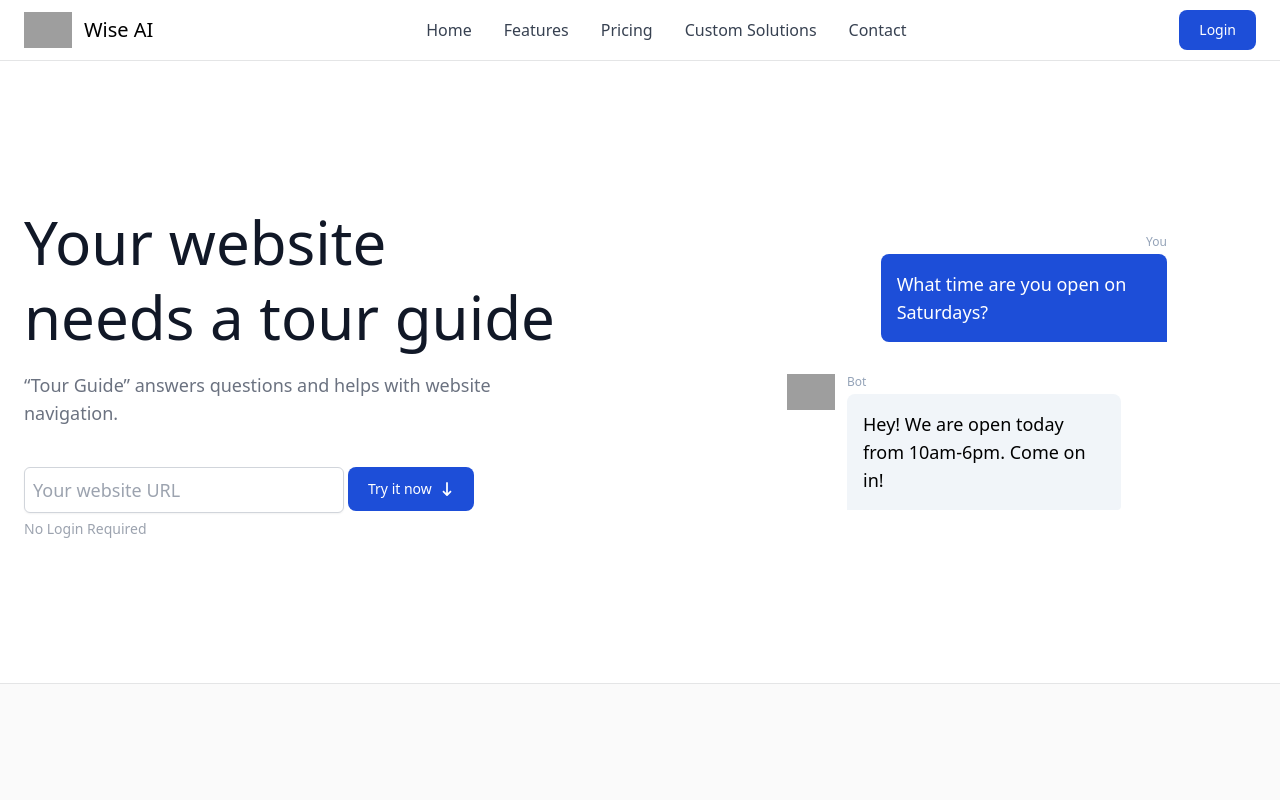
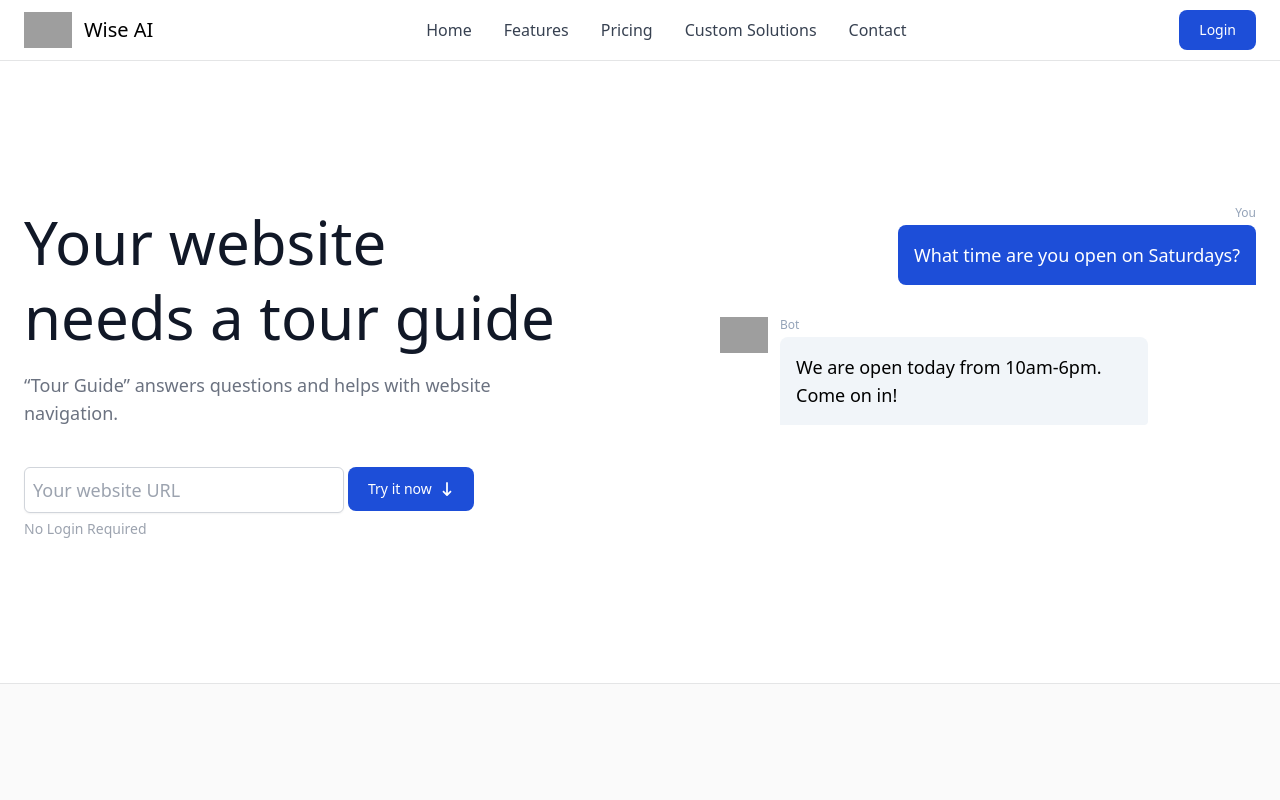
Before and after one commit to Julian-Tipler/jzai-website, a React (Vite) app: page / in a window 1280 px wide. Shown: the top 800 px of the page. Built offline with nearby package versions, Linux system fonts and the light colour scheme; no server answers; the database is empty; grey boxes are pictures that could not be loaded; a web font is replaced by a local one.

Commit message:
message resizing

```diff
--- a/src/components/Message.tsx
+++ b/src/components/Message.tsx
@@ -13,9 +13,9 @@ export const Message = ({
 
   return (
     <div
-      className={classNames(className, "flex flex-row text-xs", {
-        "items-end": isUser,
-        "items-start": !isUser,
+      className={classNames(className, "flex flex-row text-xs ", {
+        "self-end": isUser,
+        "self-start": !isUser,
       })}
       style={style}
     >
@@ -37,7 +37,7 @@ export const Message = ({
         </div>
         <div
           className={classNames(
-            "w-4/5 rounded-lg rounded-tl-lg rounded-tr-lg p-4 text-left text-lg font-normal",
+            "max-w-[23rem] min-w-8 rounded-lg rounded-tl-lg rounded-tr-lg p-4 text-left text-lg font-normal break-words",
             {
               "self-end rounded-bl-lg rounded-br-none bg-primary-700 text-white":
                 isUser,
--- a/src/components/RotatingMessages.tsx
+++ b/src/components/RotatingMessages.tsx
@@ -4,15 +4,15 @@ import { Message } from "./Message";
 const conversations = [
   {
     user: "What time are you open on Saturdays?",
-    assistant: "Hey! We are open today from 10am-6pm. Come on in!",
+    assistant: "We are open today from 10am-6pm. Come on in!",
   },
   {
-    user: "I have a complaint!",
+    user: "I have a complaint! 😡",
     assistant:
       "I'm sorry to hear that. Here you can submit a formal complaint: https://yourwebsite.com/complaints",
   },
   {
-    user: "I have a question about my order",
+    user: "When is my order getting here?",
     assistant:
       "Sure! you can track your order here: https://yourwebsite.com/orders",
   },
@@ -24,7 +24,7 @@ export const RotatingMessages = () => {
   useEffect(() => {
     const interval = setInterval(() => {
       setSelected((prev) => (prev + 1) % conversations.length);
-    }, 7000);
+    }, 10000);
 
     return () => clearInterval(interval);
   }, []);
@@ -33,8 +33,7 @@ export const RotatingMessages = () => {
   const randomNum = Math.floor(Math.random() * 1000);
 
   return (
-    <div className="flex flex-col w-3/4 justify-center items-center gap-8">
-      <>
+    <div className="flex flex-col w-full items-center gap-8">
       <Message
         key={randomNum}
         className="animate-slide-in invisible"
@@ -52,7 +51,6 @@ export const RotatingMessages = () => {
           content: conversation.assistant,
         }}
       />
-      </>
     </div>
   );
 };
```
Lines whose indentation alone changed are shown as unchanged.
